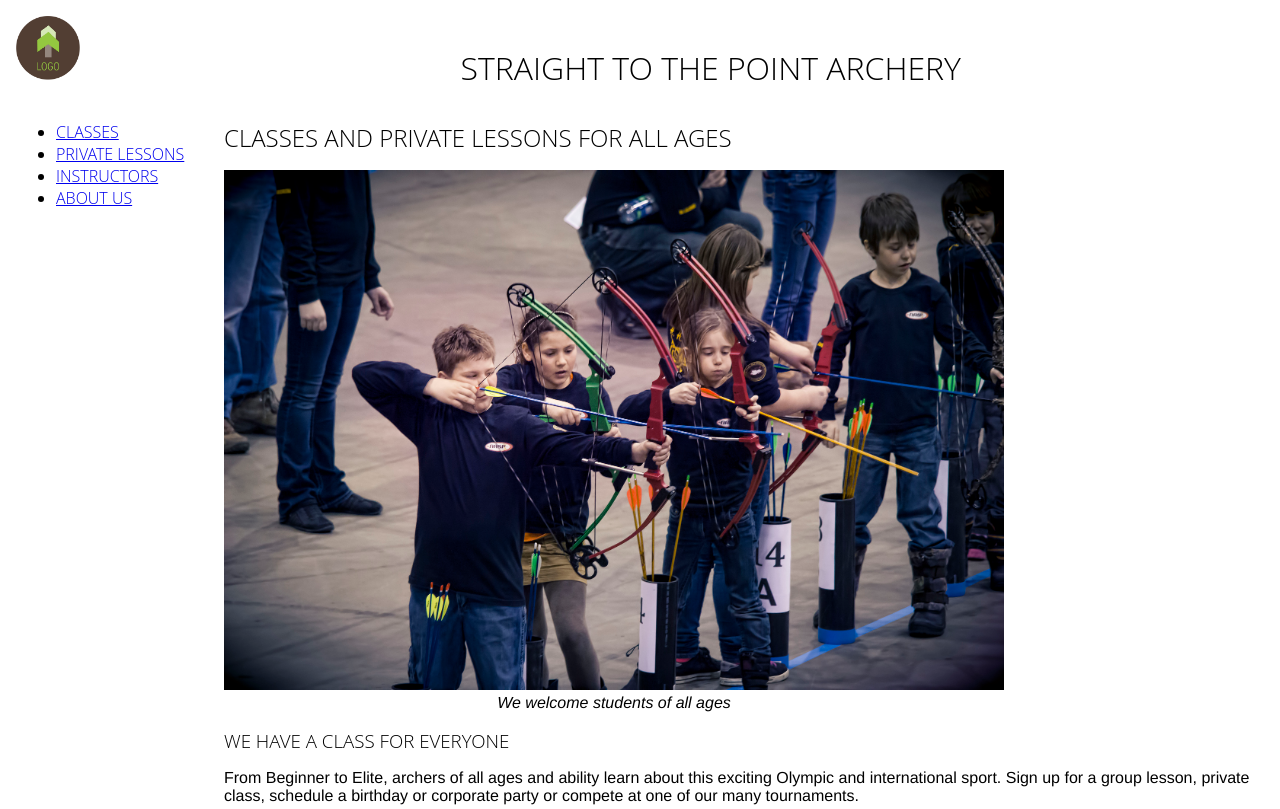
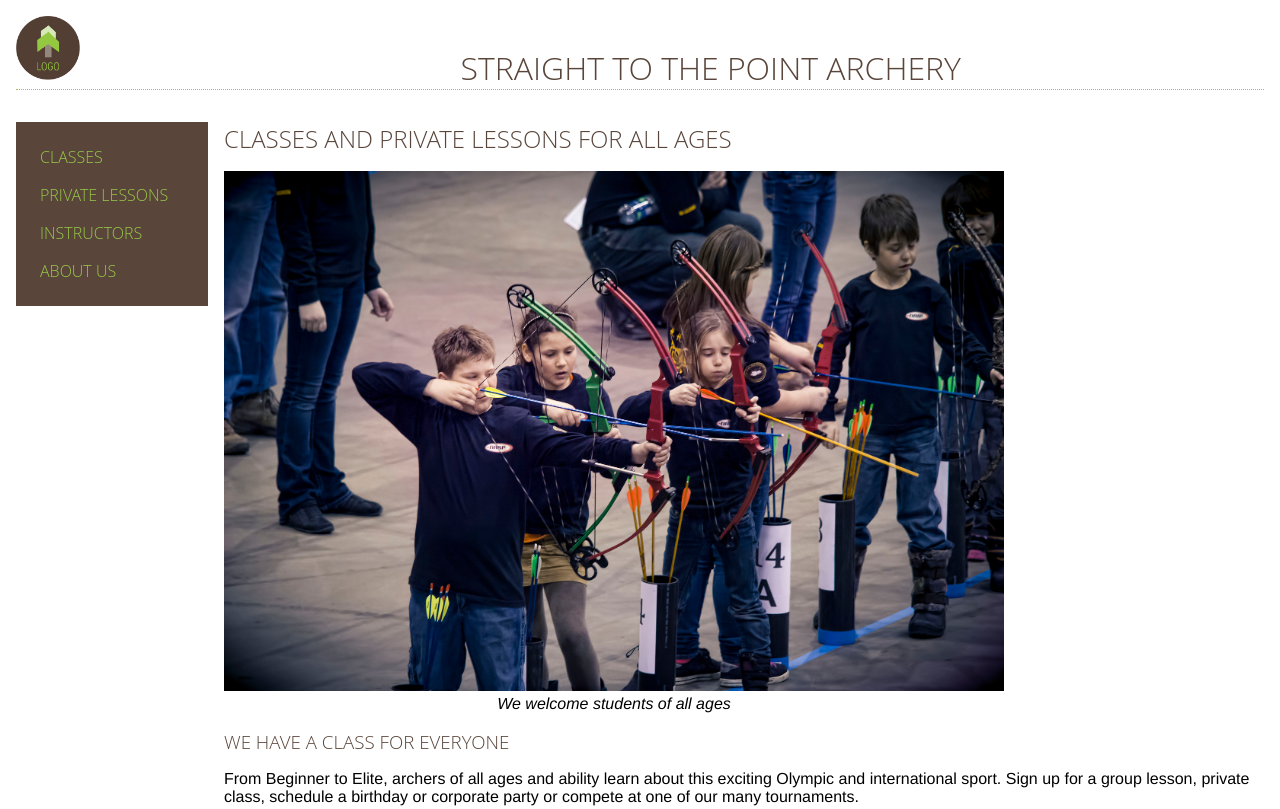
Before and after one commit to ilynne/stp-archery, a plain HTML site: page index.html in a window 1280 px wide. Shown: the top 809 px of the page. Drawn offline with Linux system fonts and the light colour scheme.

Commit message:
footer and links styled

```diff
--- a/styles/stylesheet-lc.css
+++ b/styles/stylesheet-lc.css
@@ -7,7 +7,7 @@ h1, h2, h3, h4, h5, h6, header p, nav li, nav li a {
     font-family: 'Futura Light', Futura, 'Open Sans', sans-serif;
     font-weight: 300;
 }
-h1, h2, h3, h4, h5, h6 {margin-bottom: 1rem; margin-top: 1rem;}
+h1, h2, h3, h4, h5, h6 {margin-bottom: 1rem; margin-top: 1rem; color: #59453A;}
 h1:first-child, h2:first-child {margin-top: 0;}
 
 button {
@@ -19,11 +19,19 @@ button {
 }
 
 header:after {content: ""; display: table; clear: both;}
-header {display: table; width: 100%; margin-bottom: 2rem;}
+header {display: table; width: 100%; margin-bottom: 2rem; border-bottom: 1px dotted #98C948;}
 header img, header h1 {display: table-cell; vertical-align: baseline; }
 header h1 {margin-bottom: 0; text-align: center;}
 header img {height: 4rem; }
 
+nav {background-color: #59453A; padding: 1rem; color: #98C948;}
+nav ul {list-style: none; padding-left: 0;}
+nav ul li {padding: .5rem;}
+nav ul li a {text-decoration: none; color: #98C948;}
+nav ul li a:hover, nav ul li a:active {color: #D7E8BA;}
+
 figure figcaption {font-style: italic; text-align: center;}
 .main figure {max-width: 75%;}
 .main figure img {max-width: 100%;}
+
+footer {font-size: .8rem; border-top: 1px dotted #98C948; padding-top: 1rem; text-align: center;}
```
